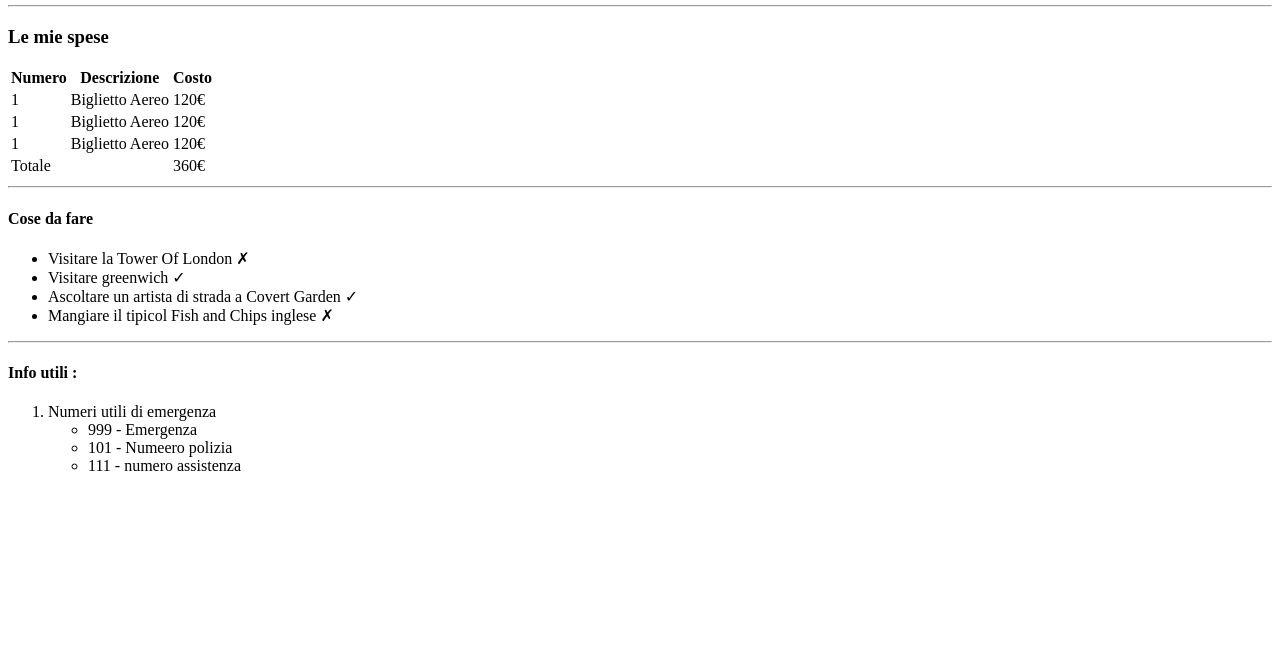
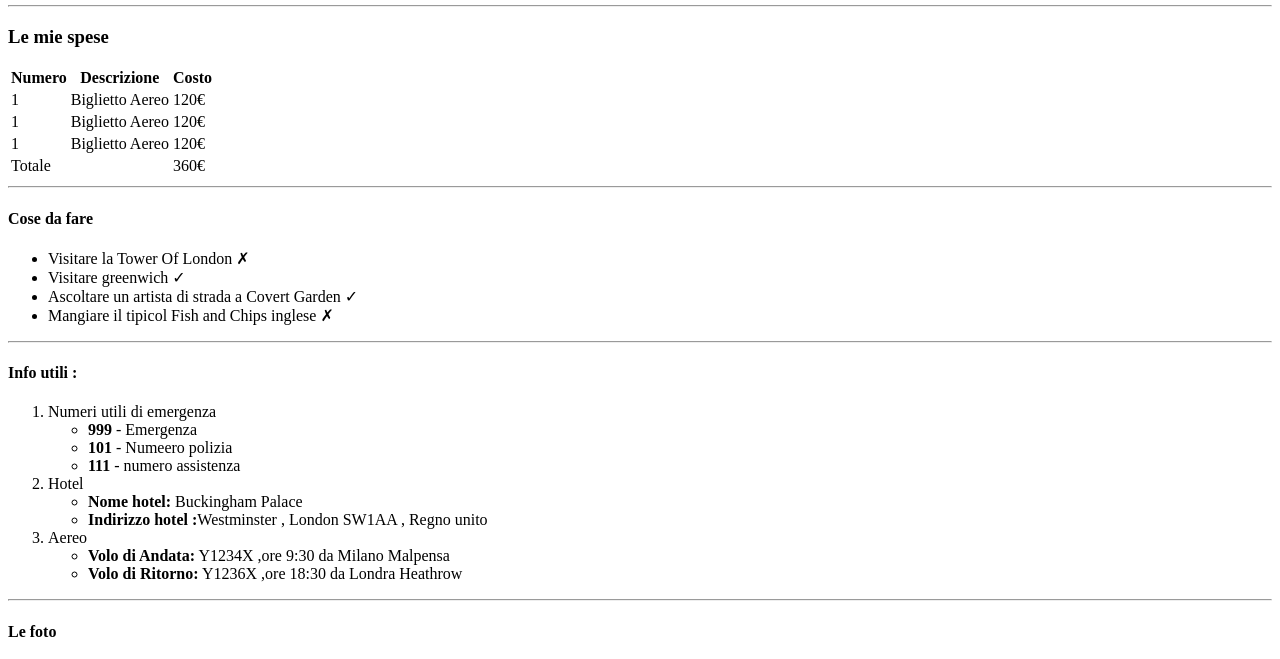
Before and after one commit to alessandrofogliada/html-london-trip, a plain HTML site: page London.html in a window 1280 px wide. Shown: the part 101-760 px from the top of the page. Drawn offline with Linux system fonts and the light colour scheme; grey boxes are pictures that could not be loaded.

Commit message:
seconda parte

```diff
--- a/London.html
+++ b/London.html
@@ -76,11 +76,25 @@
             <ol>
                 <li>Numeri utili di emergenza</li>
                 <ul>
-                    <li>999 - Emergenza</li>
-                    <li>101 - Numeero polizia</li>
-                    <li>111 - numero assistenza</li>
+                    <li><strong>999</strong> - Emergenza</li>
+                    <li><strong>101</strong> - Numeero polizia</li>
+                    <li><strong>111</strong> - numero assistenza</li>
+                </ul>
+                <li>Hotel</li>
+                <ul>
+                    <li><strong>Nome hotel:</strong> Buckingham Palace</li>
+                    <li><strong>Indirizzo hotel :</strong>Westminster , London SW1AA , Regno unito</li>
+                </ul>
+                <li>Aereo</li>
+                <ul>
+                    <li><strong>Volo di Andata:</strong> Y1234X ,ore 9:30 da Milano Malpensa</li>
+                    <li><strong>Volo di Ritorno:</strong> Y1236X ,ore 18:30 da Londra Heathrow</li>
                 </ul>
             </ol>
+            <hr>
+            <h4>Le foto</h4>
+            <img src="https://www.abta.com/sites/default/files/styles/large/public/media/uploads/london-400x400-compressor_0.jpg" alt="ponte al tramonto1">
+            <img src="https://imgc.allpostersimages.com/img/posters/evening-tower-bridge-and-river-thames-london_u-L-P2QVZJ0.jpg?artPerspective=n" alt="ponte al tramonto2">
 
 
 
```
